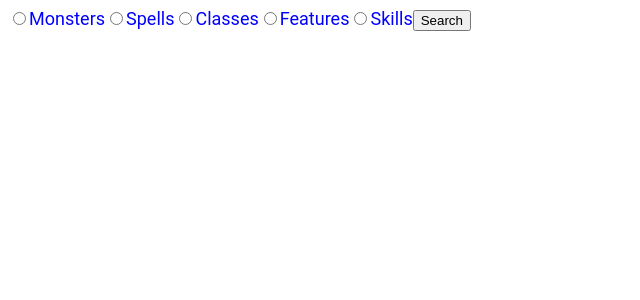
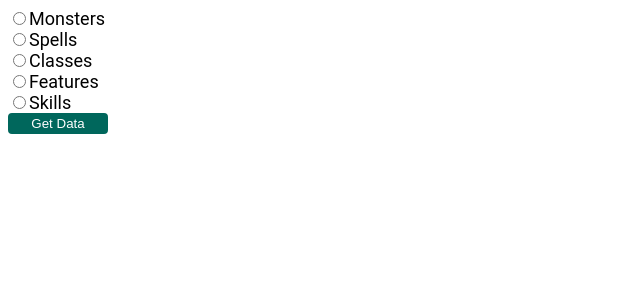
Before and after one commit to KOGIR0/vue-dnd-app, a Vue app: page / in a window 1280 px wide. Shown: the top 300 px of the page, without its empty margins (0-640 px from the left). Built offline with nearby package versions, Linux system fonts and the light colour scheme.

Commit message:
Changed styles lang from css to less

```diff
--- a/package.json
+++ b/package.json
@@ -16,6 +16,8 @@
     "babel-loader": "^8.2.2",
     "css-loader": "^5.2.6",
     "html-webpack-plugin": "^5.3.1",
+    "less": "^4.1.1",
+    "less-loader": "^10.0.0",
     "rimraf": "^3.0.2",
     "vue": "^2.6.14",
     "vue-loader": "^15.9.7",
--- a/src/components/App.vue
+++ b/src/components/App.vue
@@ -1,12 +1,12 @@
 <template>
     <div id="app">
-        <form ref="form">
-            <input type="radio" name="group1" value="monsters"><label>Monsters</label>
-            <input type="radio" name="group1" value="spells"><label>Spells</label>
-            <input type="radio" name="group1" value="classes"><label>Classes</label>
-            <input type="radio" name="group1" value="features"><label>Features</label>
-            <input type="radio" name="group1" value="skills"><label>Skills</label>
-            <button v-on:click="search">Search</button>
+        <form ref="form" id="form">
+            <label><input class="input" type="radio" name="group1" value="monsters">Monsters</label>
+            <label><input class="input" type="radio" name="group1" value="spells">Spells</label>
+            <label><input class="input" type="radio" name="group1" value="classes">Classes</label>
+            <label><input class="input" type="radio" name="group1" value="features">Features</label>
+            <label><input class="input" type="radio" name="group1" value="skills">Skills</label>
+            <button v-on:click="search">Get Data</button>
         </form>
         <div class="row">
             <list v-bind:dataDefault="names" v-bind:onItemClick="onItemClick"></list>
@@ -89,15 +89,37 @@ export default {
 };
 </script>
 
-<style>
+<style lang="less">
 #app {
     font-size: 18px;
     font-family: 'Roboto', sans-serif;
-    color: blue;
 }
 
 .row {
     display: flex;
     flex-direction: row;
 }
+
+#form
+{
+    @main-color: #00675C;
+    @btn-hover-color: #019485;
+
+    color: black;
+    display: flex;
+    flex-direction: column;
+    button
+    {
+        background-color: @main-color;
+        color: white;
+        border: 2px solid @main-color;
+        border-radius: 4px;
+        width: 100px;
+
+        &:hover
+        {
+            background-color: @btn-hover-color;
+        }
+    }
+}
 </style>
--- a/src/components/ItemList.vue
+++ b/src/components/ItemList.vue
@@ -35,36 +35,44 @@ export default {
 }
 </script>
 
-<style>
+<style lang="less">
+    @main-color: #00675C;
+    @label-color: #A64600;
+    @chosen-item-color: #5DCFC3;
+
     .list-item {
         color: white;
-        background-color: #00675C;
+        background-color: @main-color;
         margin: 5px;
         padding: 5px;
+
+        &:hover
+        {
+            cursor: pointer;
+        }
     }
 
-    .chosen-item #name {
-        border-bottom: 2px solid black;
-    }
-
-    .list-item:hover {
-        cursor: pointer;
-    }
-
-    .chosen-item {
+    .chosen-item
+    {
         color: black;
         display: flex;
         flex-direction: column;
         padding: 5px;
-        background-color: #5DCFC3;
+        background-color: @chosen-item-color;
         border-radius: 5px;
         width: 50%;
-    }
 
-    .chosen-item label {
-        color: #A64600;
-        display: inline-block;
-        width: 45%;
+        #name
+        {
+            border-bottom: 2px solid black;
+        }
+
+        label
+        {
+            color: @label-color;
+            display: inline-block;
+            width: 45%;
+        }
     }
 
     #row {
--- a/src/components/ObjectList.vue
+++ b/src/components/ObjectList.vue
@@ -16,7 +16,7 @@ export default {
 }
 </script>
 
-<style>
+<style lang="less">
 .object-key-label {
     display: inline-block;
     background-color: #FFAA00;
--- a/webpack.config.js
+++ b/webpack.config.js
@@ -9,6 +9,7 @@ module.exports = {
             { test: /\.js$/, use: 'babel-loader' },
             { test: /\.vue$/, use: 'vue-loader' },
             { test: /\.css$/, use: ['vue-style-loader', 'css-loader'] },
+            { test: /\.less$/, use: [ 'vue-style-loader', 'css-loader', 'less-loader']}
         ]
     },
     devServer: {
```
Also changed, not shown: 1 other file (tests, documents, lock files or other folders).
